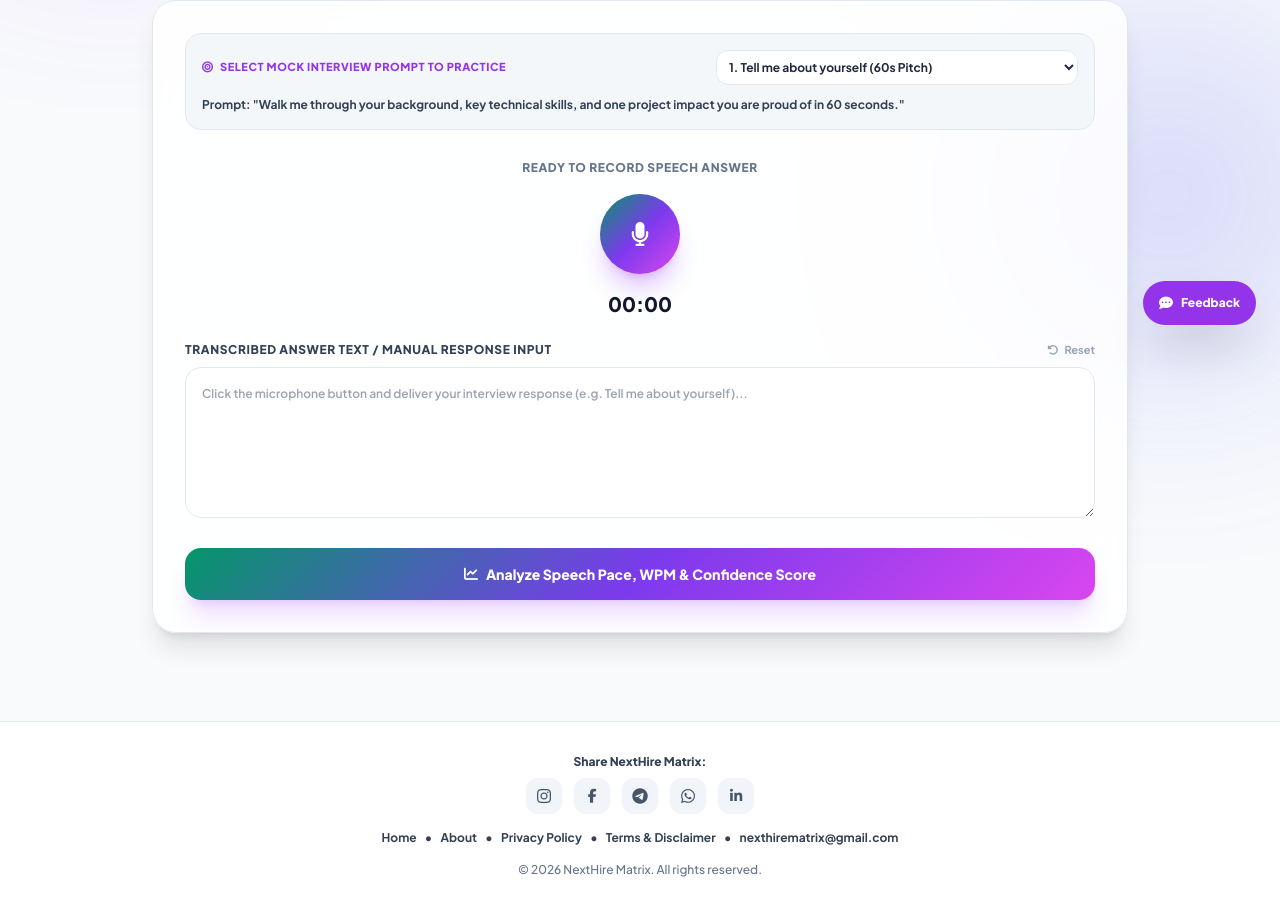
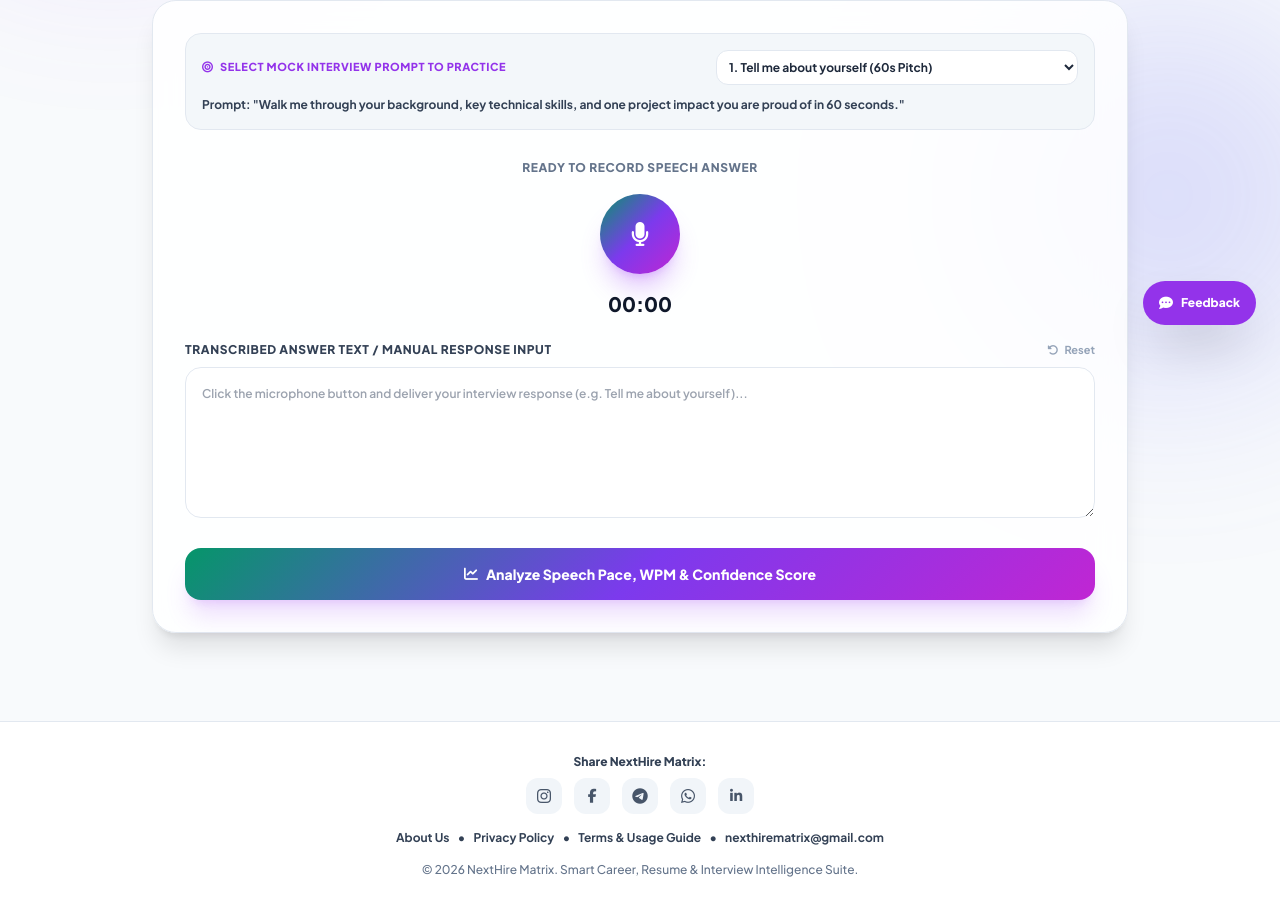
Before and after one commit to Yashgoswami2003/nexthire-matrix, a plain HTML site: page voice-analyzer.html in a window 1280 px wide. Shown: the part 451-1361 px from the top of the page. Drawn offline with nearby package versions, Linux system fonts and the light colour scheme.

Commit message:
Match footer layout exactly with index page footer

```diff
--- a/voice-analyzer.html
+++ b/voice-analyzer.html
@@ -63,7 +63,7 @@
         html, body { font-family: 'Plus Jakarta Sans', sans-serif; max-width: 100vw; overflow-x: hidden; }
 
         .gradient-text { background: linear-gradient(135deg, #10b981 0%, #a855f7 50%, #ec4899 100%); -webkit-background-clip: text; -webkit-text-fill-color: transparent; }
-        .gradient-bg { background: linear-gradient(135deg, #059669 0%, #7c3aed 50%, #d946ef 100%); }
+        .gradient-bg { background: linear-gradient(135deg, #059669 0%, #7c3aed 50%, #c026d3 100%); }
 
         .glass-card { background: rgba(255, 255, 255, 0.85); backdrop-filter: blur(20px); border: 1px solid rgba(226, 232, 240, 0.8); }
         .dark .glass-card { background: rgba(15, 23, 42, 0.85); backdrop-filter: blur(20px); border: 1px solid rgba(51, 65, 85, 0.8); }
@@ -363,7 +363,7 @@
         </div>
     </div>
 
-    <!-- Exact Standardized Footer Matching Reference Screenshot -->
+    <!-- Exact Index Page Footer Match -->
     <footer class="bg-white/90 dark:bg-slate-900/90 backdrop-blur-md border-t border-slate-200 dark:border-slate-800 py-8 mt-12 w-full text-center text-xs text-slate-500 dark:text-slate-400 font-medium">
         <div class="max-w-7xl mx-auto px-4 sm:px-6 space-y-4">
             <div>
@@ -378,18 +378,16 @@
             </div>
 
             <div class="flex flex-wrap justify-center items-center gap-2 font-bold text-slate-700 dark:text-slate-300 text-xs">
-                <a href="index.html" class="hover:text-emerald-500 transition">Home</a>
-                <span>&bull;</span>
-                <a href="about.html" class="hover:text-emerald-500 transition">About</a>
+                <a href="about.html" class="hover:text-emerald-500 transition">About Us</a>
                 <span>&bull;</span>
                 <a href="privacy.html" class="hover:text-emerald-500 transition">Privacy Policy</a>
                 <span>&bull;</span>
-                <a href="terms.html" class="hover:text-emerald-500 transition">Terms &amp; Disclaimer</a>
+                <a href="terms.html" class="hover:text-emerald-500 transition">Terms &amp; Usage Guide</a>
                 <span>&bull;</span>
                 <a href="mailto:nexthirematrix@gmail.com" class="hover:text-emerald-500 transition">nexthirematrix@gmail.com</a>
             </div>
 
-            <p class="text-slate-500 dark:text-slate-400">&copy; 2026 NextHire Matrix. All rights reserved.</p>
+            <p class="text-slate-500 dark:text-slate-400">&copy; 2026 NextHire Matrix. Smart Career, Resume &amp; Interview Intelligence Suite.</p>
         </div>
     </footer>
 
@@ -515,7 +513,7 @@
             const wpm = Math.round(wordCount / minutes);
 
             // Detect filler words
-            const fillerRegex = /\b(um|uh|like|basically|actually|you know|honestly|so|kind of|sort of)\b/gi;
+            const fillerRegex = /\b(um|uh|like|baseline|basically|actually|you know|honestly|so|kind of|sort of)\b/gi;
             const fillerMatches = text.match(fillerRegex) || [];
             const fillerCount = fillerMatches.length;
 
```
